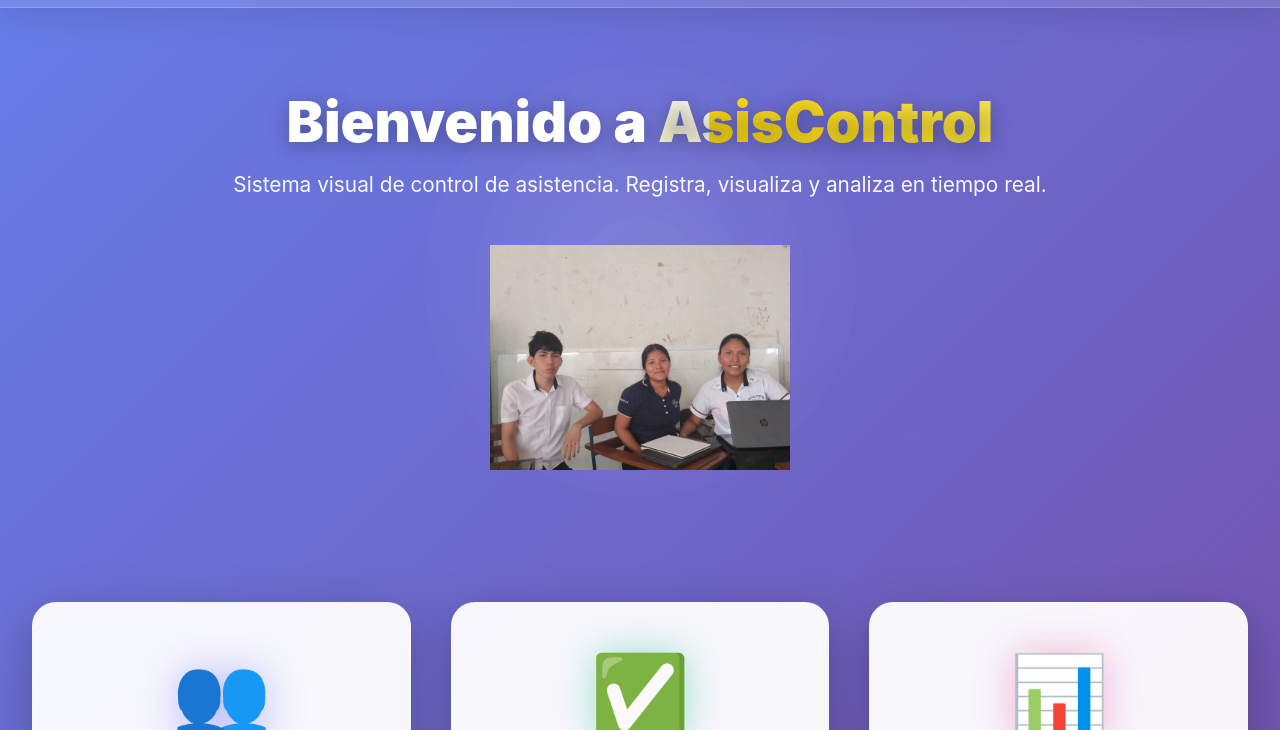
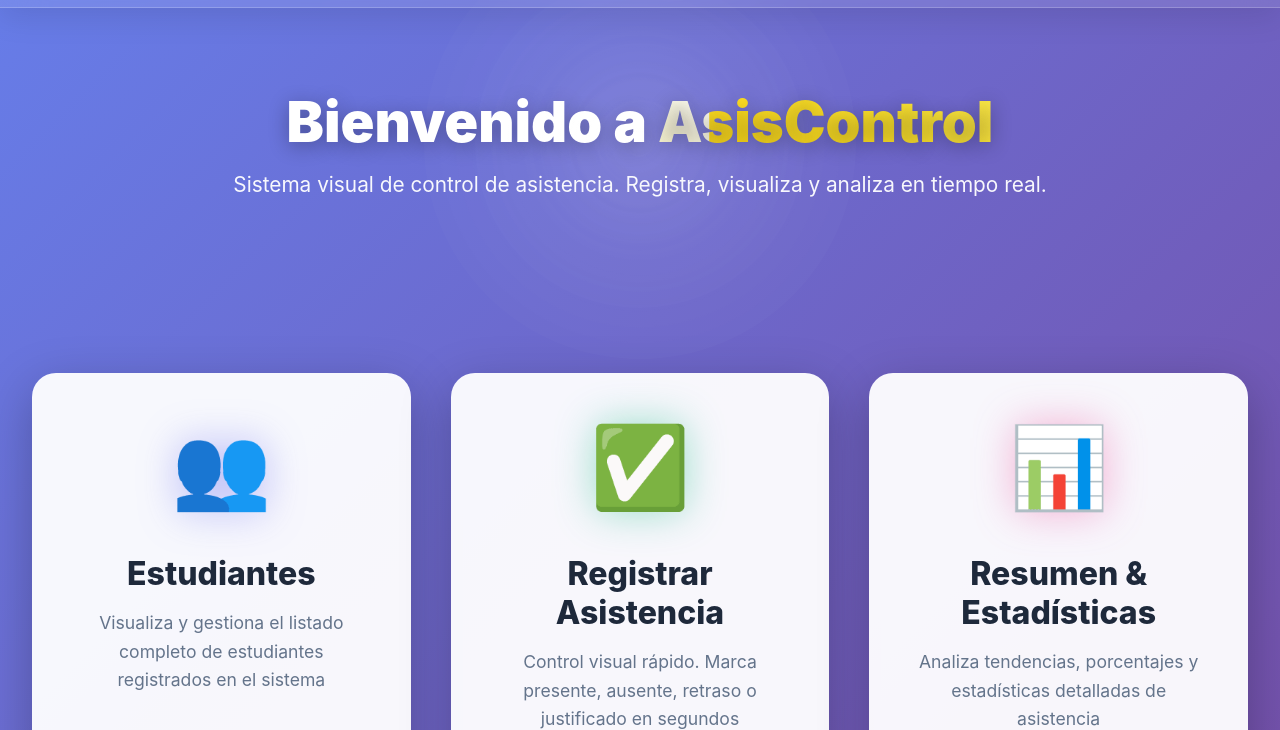
Before and after one commit to saavedraabigailsaavedra-png/AsisControl, a plain HTML site: page index.html in a window 1280 px wide. Shown: the part 70-800 px from the top of the page. Drawn offline with Linux system fonts and the light colour scheme.

Commit message:
Primer commit del proyecto

```diff
--- a/index.html
+++ b/index.html
@@ -442,7 +442,6 @@
                 <p class="hero-subtitle">
                     Sistema visual de control de asistencia. Registra, visualiza y analiza en tiempo real.
                 </p>
-                <img src="image.png" width="300px">
 
                 <div class="animated-circles">
                     <div class="circle c1"></div>
```
